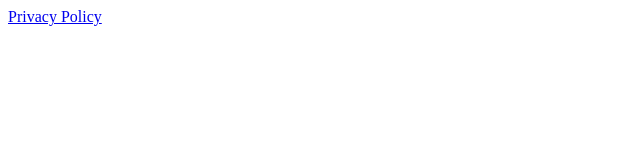
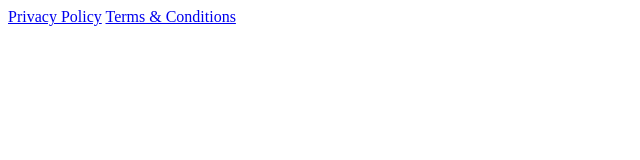
Before and after one commit to VisionStoreyStudio/Scientific-Calculator, a plain HTML site: page index.html in a window 1280 px wide. Shown: the whole page, without its empty margins (0-640 px from the left). Drawn offline with Linux system fonts and the light colour scheme.

Commit message:
Update index.html

```diff
--- a/index.html
+++ b/index.html
@@ -7,6 +7,7 @@
 </head>
 <body>
     <a href="/Privacy_Policy.html">Privacy Policy</a>
+    <a href="/TermsConditions.html">Terms &amp; Conditions</a>
 
 </body>
 </html>
```
